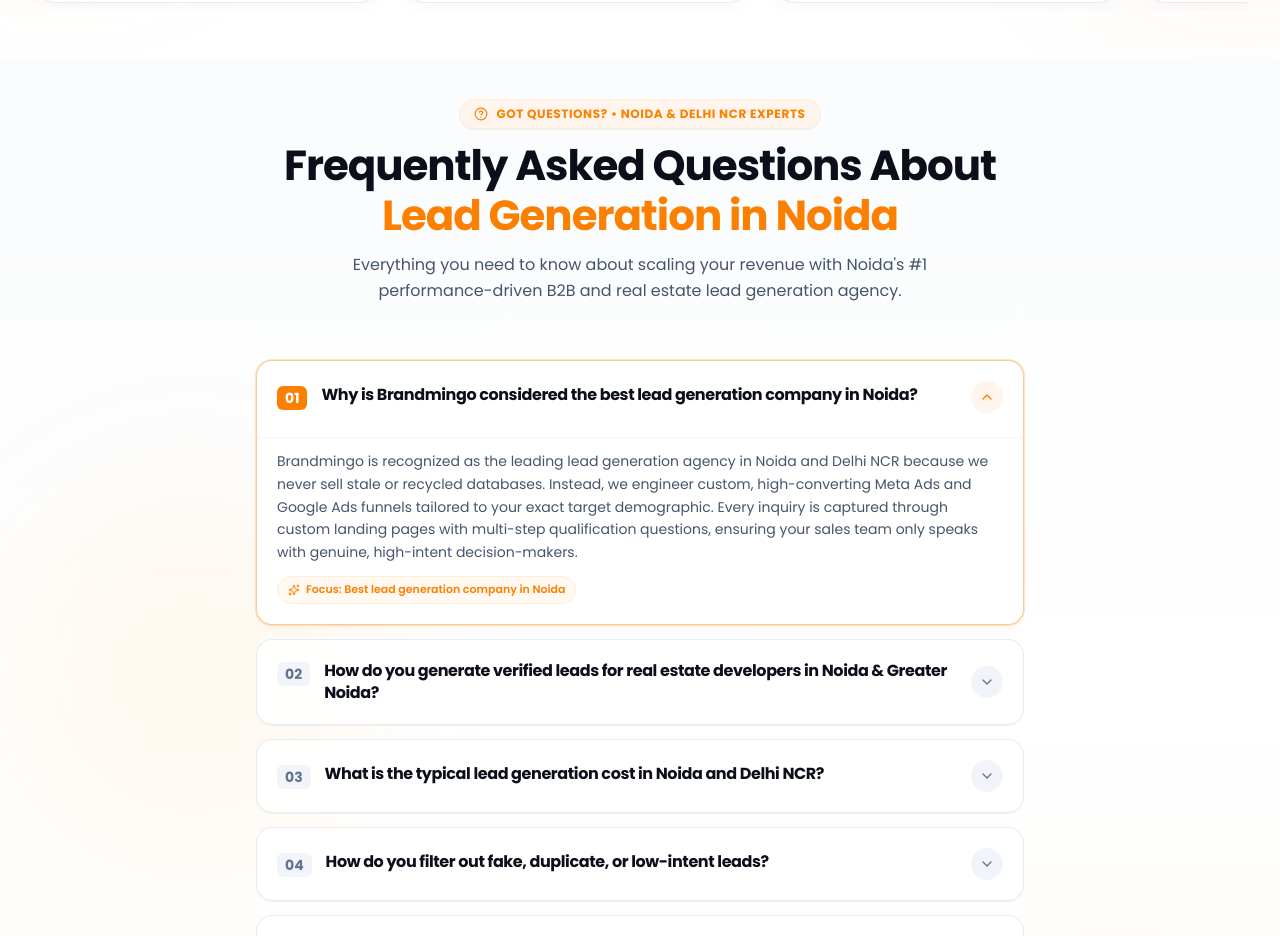
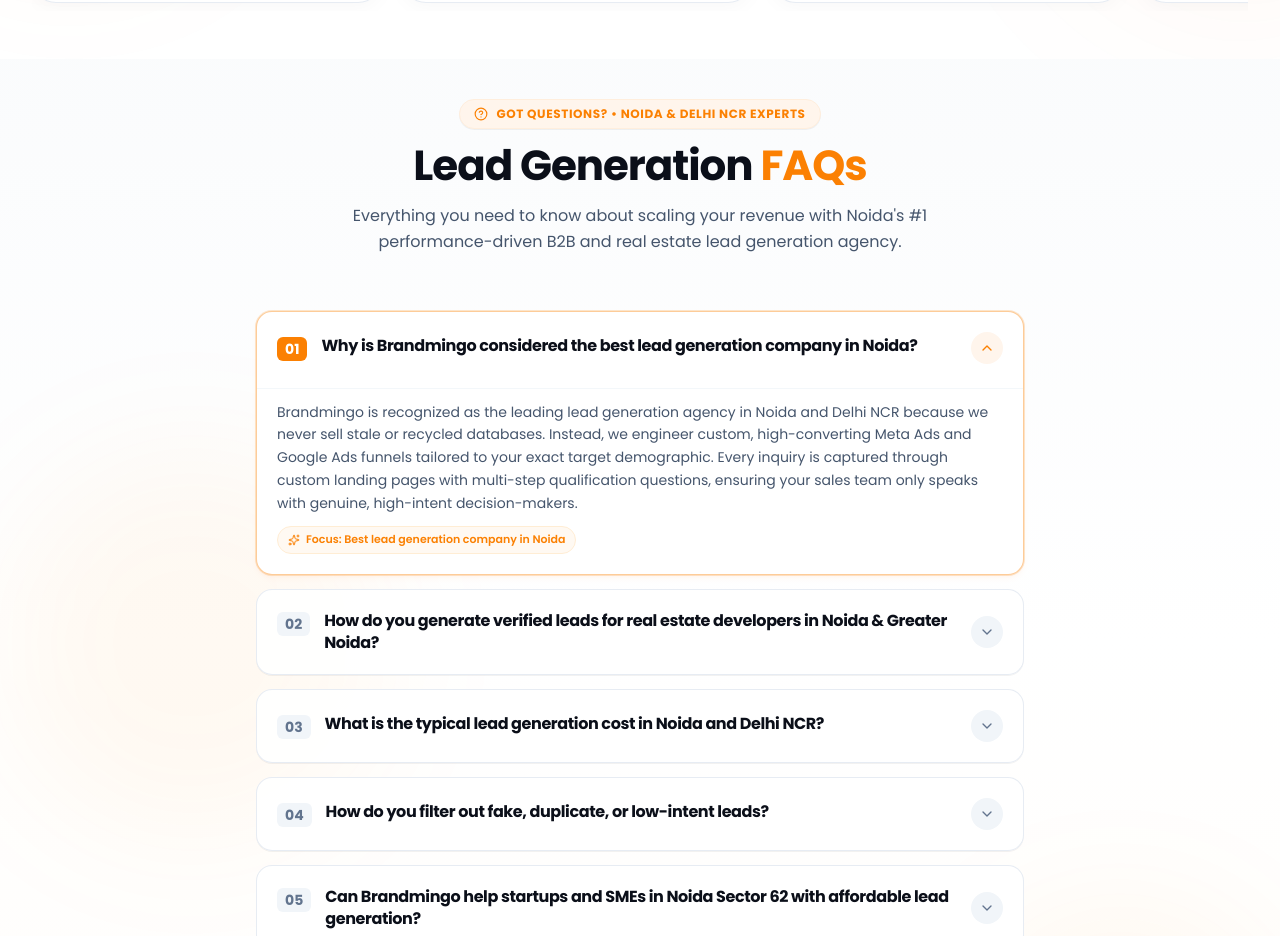
Before and after one commit to bizvinweb-byte/leadsgenerationservices, a Next.js app: page / in a window 1280 px wide. Shown: the part 8261-9197 px from the top of the page. Built offline with nearby package versions, Linux system fonts and the light colour scheme.

Commit message:
style: shorten FAQ section heading to Lead Generation FAQs

```diff
--- a/src/components/sections/FAQSection.jsx
+++ b/src/components/sections/FAQSection.jsx
@@ -70,8 +70,7 @@
           </div>
 
           <h2 className="text-2xl sm:text-3xl md:text-4xl lg:text-[42px] font-bold text-[#0b0f19] tracking-tight leading-[1.18]">
-            Frequently Asked Questions About{" "}
-            <span className="text-[#fb8002]">Lead Generation in Noida</span>
+            Lead Generation <span className="text-[#fb8002]">FAQs</span>
           </h2>
 
           <p className="text-sm sm:text-base text-slate-600 leading-relaxed max-w-2xl mx-auto">
```
